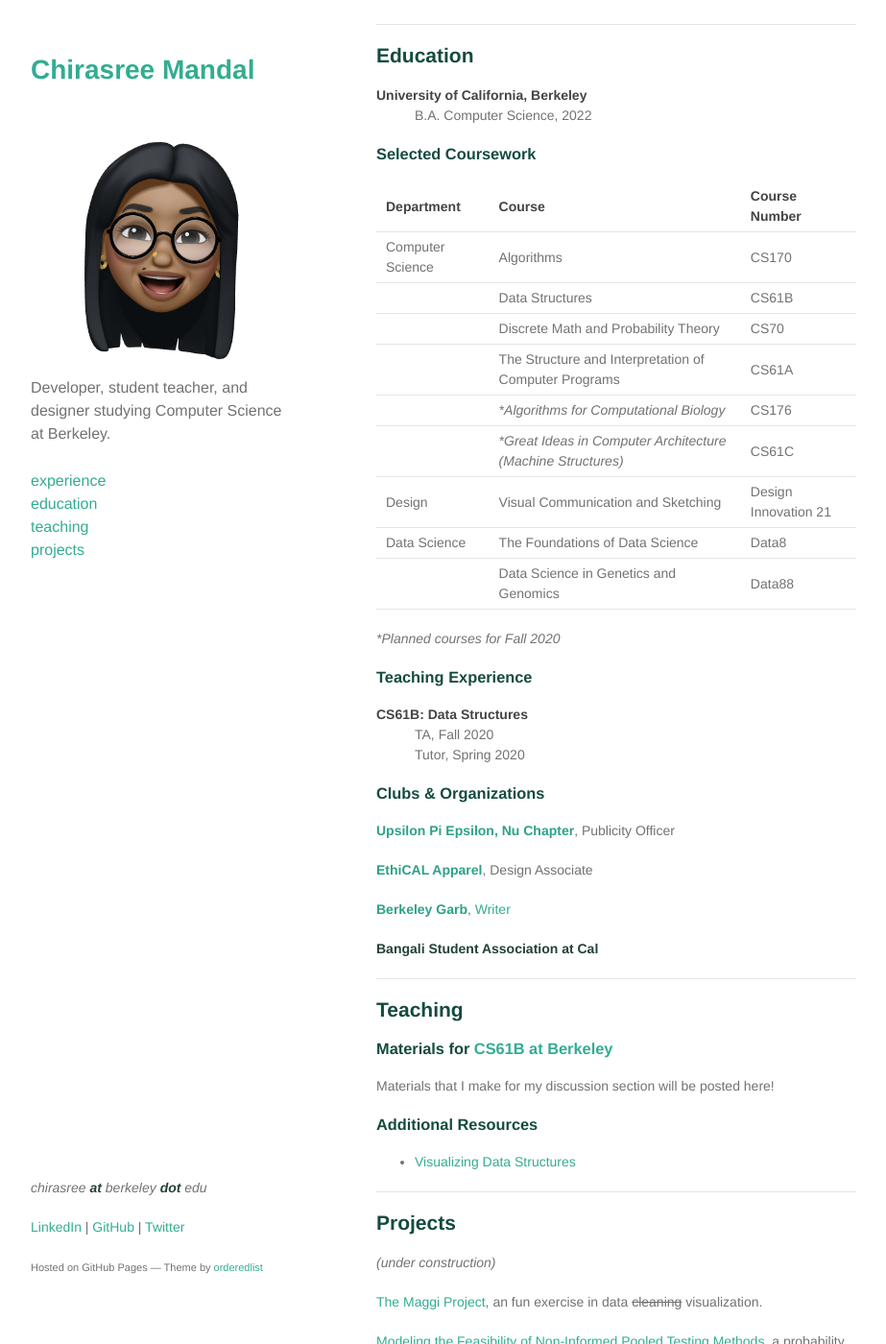
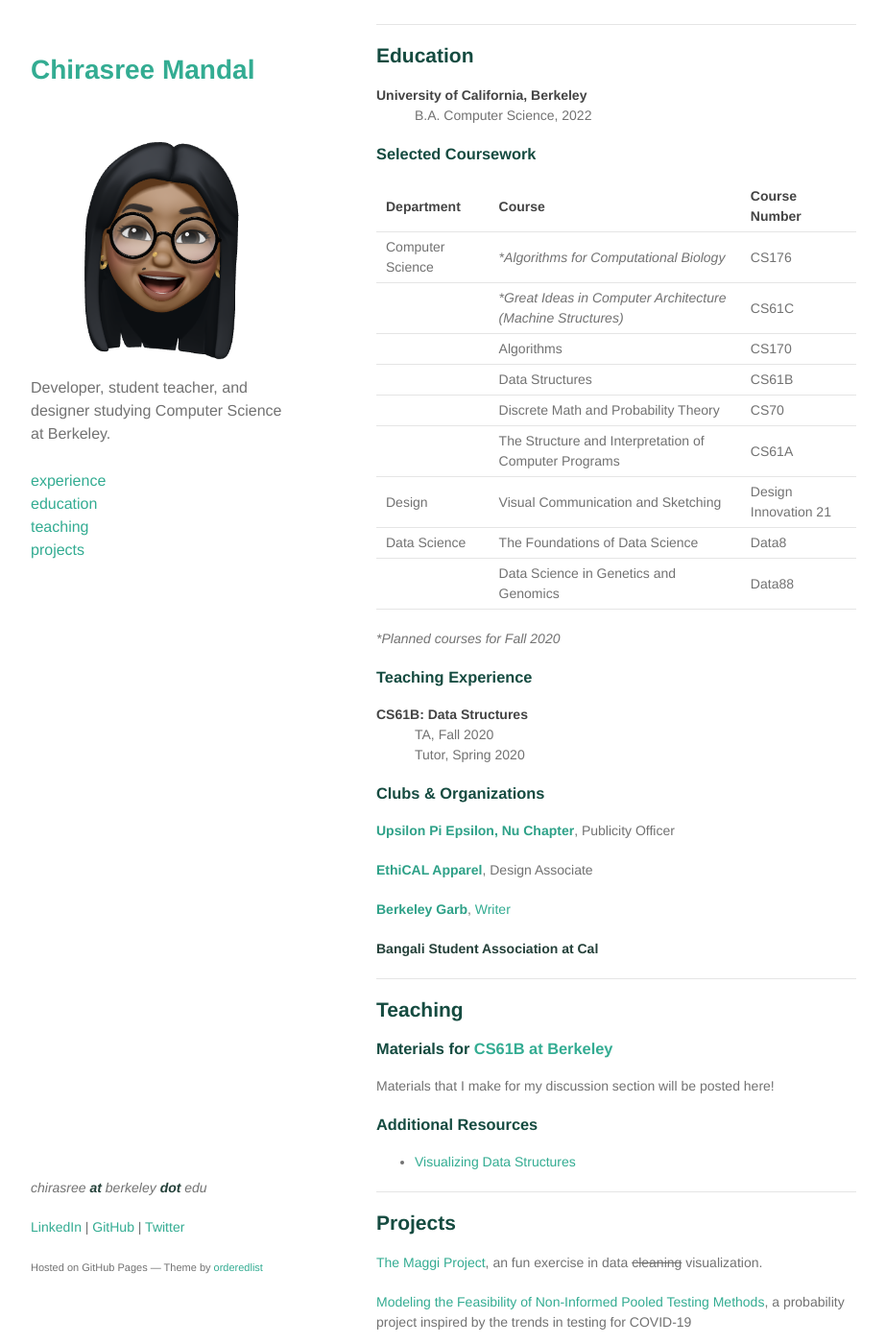
Before and after one commit to c-mandal/c-mandal.github.io, a Jekyll site: the page built from index.md, in a window 1280 px wide and 1400 px high, scrolled down 1022 px. Shown: the whole window at 96% size, without its empty margins (178-1101 px from the left). Built offline with Jekyll 4.4.1, drawn with Linux system fonts in a browser that asks for light colours; our own code applies the rules of GitHub Pages for plain Markdown files.

```diff
--- a/index.md
+++ b/index.md
@@ -53,12 +53,12 @@ University of California, Berkeley
 
 | Department       | Course                                                | Course Number        |
 |------------------|-------------------------------------------------------|----------------------|
-| Computer Science | Algorithms                                            | CS170                |
+| Computer Science | **Algorithms for Computational Biology*               | CS176                |
+|                  | **Great Ideas in Computer Architecture (Machine Structures)* | CS61C         |
+|                  | Algorithms                                            | CS170                |
 |                  | Data Structures                                       | CS61B                |
 |                  | Discrete Math and Probability Theory                  | CS70                 |
 |                  | The Structure and Interpretation of Computer Programs | CS61A                |
-|                  | **Algorithms for Computational Biology*               | CS176                |
-|                  | **Great Ideas in Computer Architecture (Machine Structures)* | CS61C         |
 | Design           | Visual Communication and Sketching                    | Design Innovation 21 |
 | Data Science     | The Foundations of Data Science                       | Data8                |
 |                  | Data Science in Genetics and Genomics                 | Data88               |
@@ -85,7 +85,7 @@ Publicity Officer
 ***
 
 ## Teaching
-### Materials for [CS61B at Berkeley](https://inst.eecs.berkeley.edu/~cs61b/sp20/)
+### Materials for [CS61B at Berkeley](https://fa20.datastructur.es/index.html)
 
 Materials that I make for my discussion section will be posted here!
 
@@ -97,8 +97,6 @@ Materials that I make for my discussion section will be posted here!
 
 ## Projects
 
-*(under construction)*
-
 [The Maggi Project](./projects/maggi), an fun exercise in data ~~cleaning~~ visualization.
 
 [Modeling the Feasibility of Non-Informed Pooled Testing Methods](https://paper.dropbox.com/doc/Modeling-the-Feasibility-of-Non-Informed-Pooled-Testing-Methods-2Oz1WGhACaBr5lj4ch4fl), a probability project inspired by the trends in testing for COVID-19
```
Also changed, not shown: projects/maggi.md (+7 -3 lines), assets/img/maggi/Age_And_Maggi.png (added), assets/img/maggi/Immigration_And_Maggi.png (added), assets/img/maggi/maggi_pie_chart.png (added).
